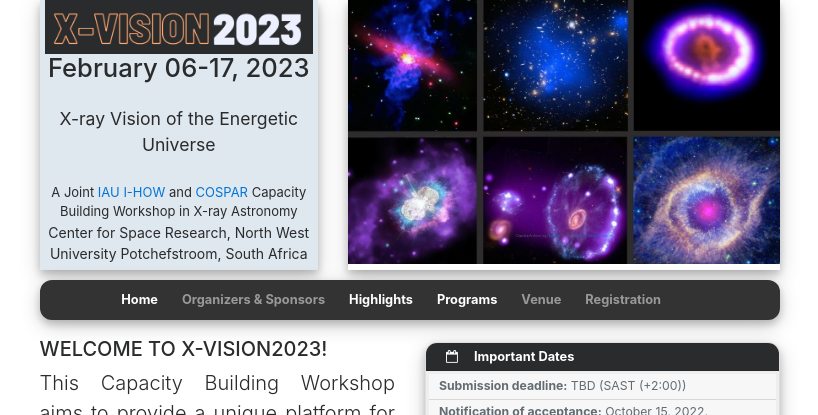
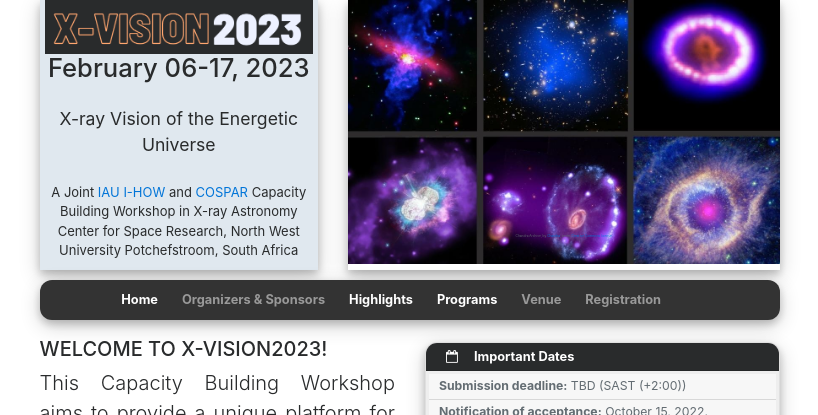
Before and after one commit to xvisionastro2023/xvisionastro2023.github.io, a Jekyll site: the page built from index.html, in a window 1280 px wide. Shown: the top 415 px of the page, without its empty margins (230-1048 px from the left). Built offline with Jekyll 4.4.1, drawn with Linux system fonts in a browser that asks for light colours; nearby versions of some CDN libraries.

Commit message:
Update header.html

```diff
--- a/_includes/header.html
+++ b/_includes/header.html
@@ -9,7 +9,7 @@
                 <h5 class="text-center mt-0">{{ site.data.conference.date }}</h5>
                 <p class="text-center mt-4 mb-4">{{ site.data.conference.full_title }}</p>
                 <p class="text-center mb-0" style="font-size:13px;">{{ site.data.conference.description }}</p>
-                <p class="text-center mb-0" style="font-size:14px;">{{ site.data.conference.location }}</p>
+                <p class="text-center mb-0" style="font-size:13px;">{{ site.data.conference.location }}</p>
             </div>
 
         </div>
```
